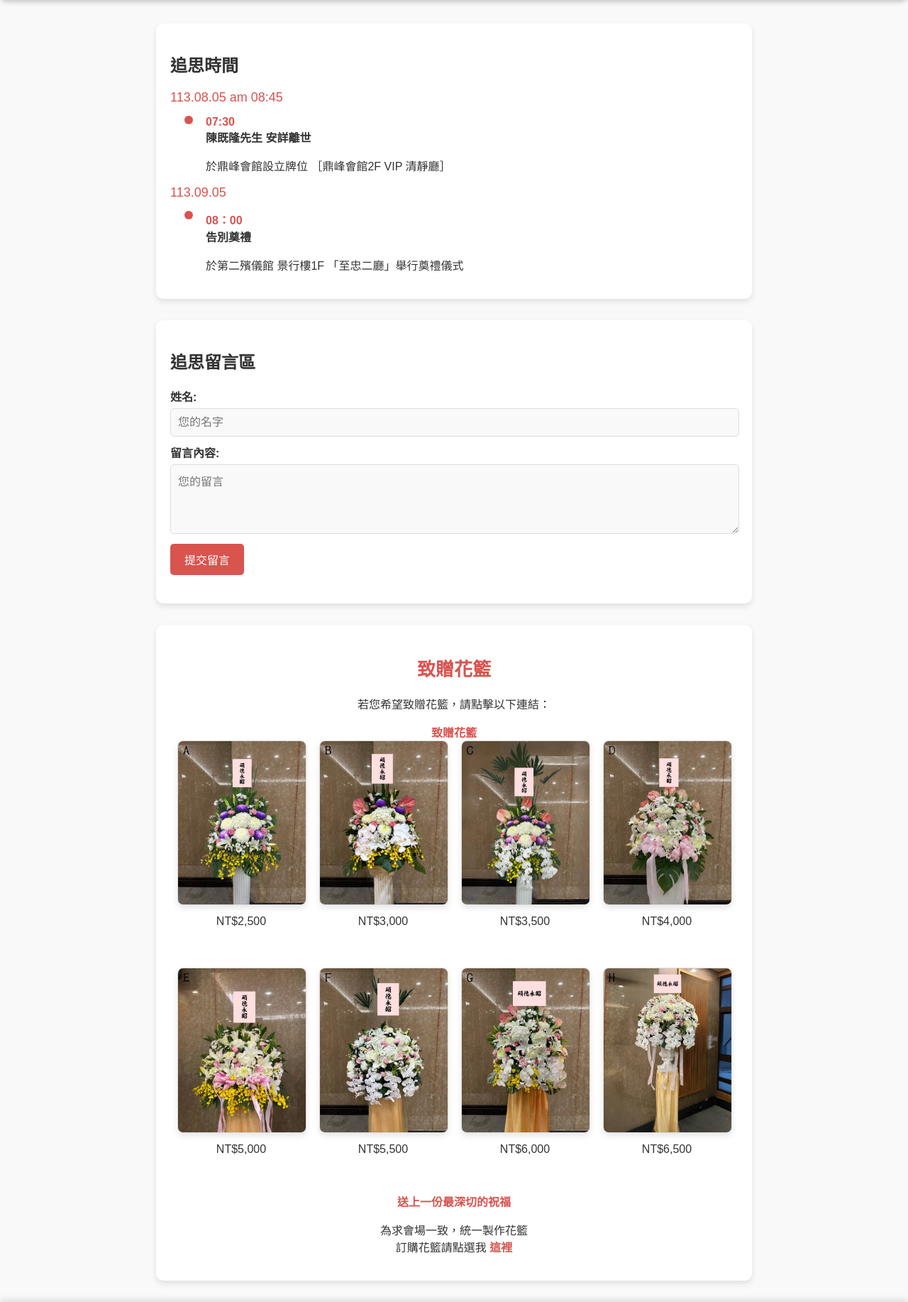
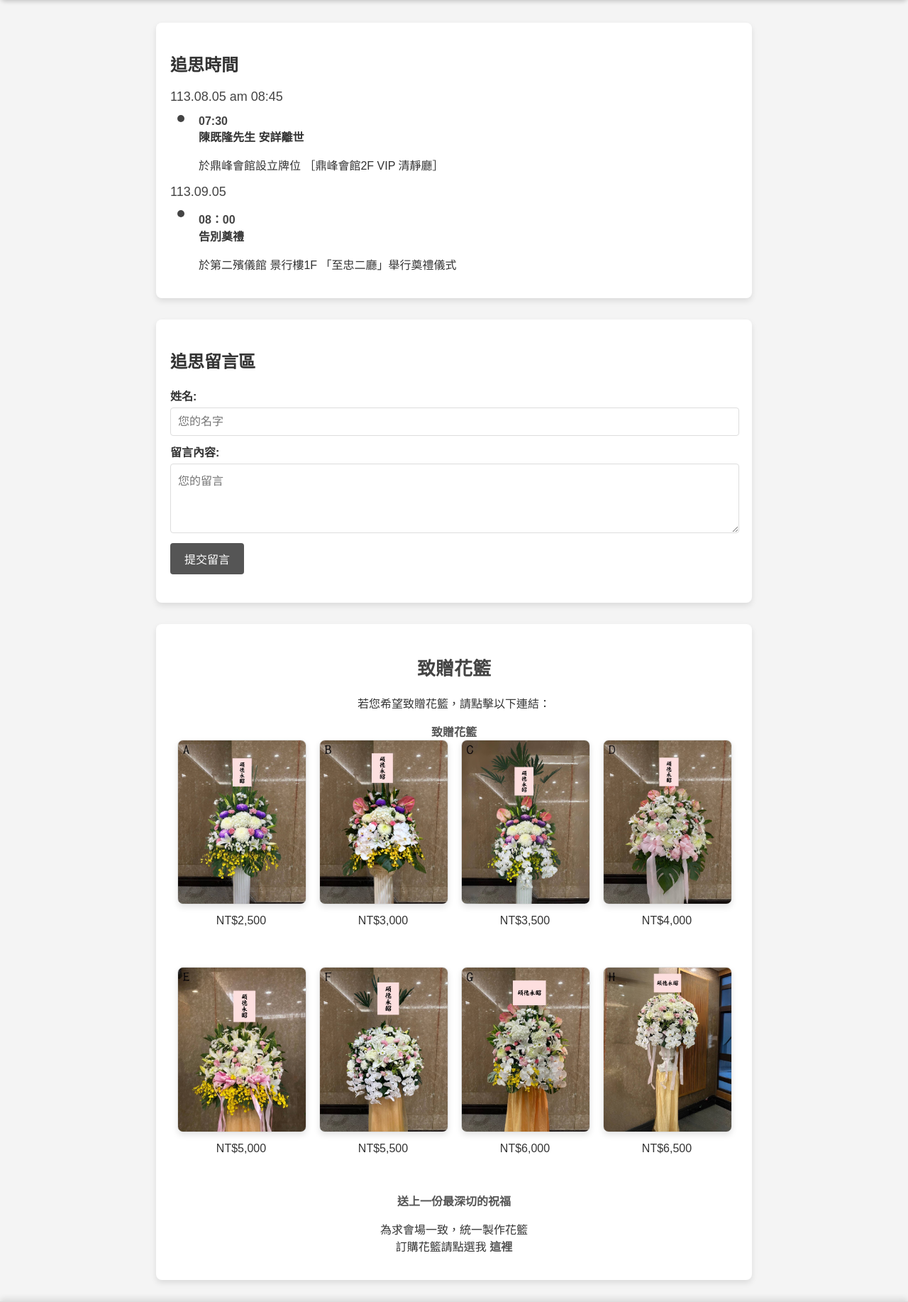
Before and after one commit to Shiangan/Bestwish, a PHP site: page /obituary.html in a window 1280 px wide. Shown: the part 1430-3264 px from the top of the page at 71% size. Run offline with PHP 8.4, Linux system fonts and the light colour scheme.

Commit message:
Update obituary.css

```diff
--- a/obituary.css
+++ b/obituary.css
@@ -1,18 +1,18 @@
 /* 全局設定 */
 body {
-    font-family: 'Noto Sans TC', sans-serif; /* 使用較有質感的字體 */
+    font-family: 'Noto Sans TC', sans-serif;
     color: #333;
     margin: 0;
     padding: 0;
-    background-color: #f9f9f9;
+    background-color: #f4f4f4; /* 使用淡灰色背景 */
 }
 
 /* 標頭 */
 header {
-    background-color: #fff;
+    background-color: #ffffff; /* 使用白色背景 */
     padding: 20px;
     text-align: center;
-    border-bottom: 2px solid #e0e0e0;
+    border-bottom: 1px solid #dddddd; /* 淡灰色邊框 */
     box-shadow: 0 4px 8px rgba(0, 0, 0, 0.1); /* 增加陰影效果 */
 }
 
@@ -71,8 +71,8 @@ header h1 {
     margin: 30px auto;
     padding: 20px;
     max-width: 800px;
-    background-color: #fff; /* 背景顏色 */
-    border-radius: 10px;
+    background-color: #ffffff; /* 使用白色背景 */
+    border-radius: 8px;
     box-shadow: 0 4px 8px rgba(0, 0, 0, 0.1); /* 增加陰影效果 */
 }
 
@@ -83,30 +83,30 @@ header h1 {
 
 .VivaTimeline dt {
     font-size: 18px;
-    color: #d9534f; /* 溫暖的紅色調 */
+    color: #444444; /* 深灰色文字 */
     margin-bottom: 10px;
 }
 
 .VivaTimeline dd {
     position: relative;
-    padding-left: 50px;
+    padding-left: 40px;
     margin: 15px 0;
 }
 
 .VivaTimeline .circ {
     position: absolute;
-    left: 20px;
+    left: 10px;
     top: 0;
-    width: 12px;
-    height: 12px;
-    background-color: #d9534f; /* 溫暖的紅色調 */
+    width: 10px;
+    height: 10px;
+    background-color: #444444; /* 深灰色圓點 */
     border-radius: 50%;
-    box-shadow: 0 0 0 4px #fff; /* 增加圓環效果 */
+    box-shadow: 0 0 0 4px #ffffff; /* 增加圓環效果 */
 }
 
 .VivaTimeline .time {
     font-weight: bold;
-    color: #d9534f; /* 溫暖的紅色調 */
+    color: #444444; /* 深灰色文字 */
 }
 
 /* 留言區 */
@@ -114,8 +114,8 @@ header h1 {
     margin: 30px auto;
     padding: 20px;
     max-width: 800px;
-    background-color: #fff; /* 背景顏色 */
-    border-radius: 10px;
+    background-color: #ffffff; /* 使用白色背景 */
+    border-radius: 8px;
     box-shadow: 0 4px 8px rgba(0, 0, 0, 0.1); /* 增加陰影效果 */
 }
 
@@ -134,33 +134,33 @@ header h1 {
     width: calc(100% - 20px);
     padding: 10px;
     margin-bottom: 10px;
-    border: 1px solid #ddd;
-    border-radius: 5px;
+    border: 1px solid #dddddd; /* 淡灰色邊框 */
+    border-radius: 4px;
     font-size: 16px;
-    background-color: #f9f9f9; /* 背景顏色 */
+    background-color: #ffffff; /* 使用白色背景 */
 }
 
 #comment-form button {
-    background-color: #d9534f; /* 溫暖的紅色調 */
+    background-color: #555555; /* 中灰色按鈕 */
     border: none;
-    color: #fff;
+    color: #ffffff;
     padding: 10px 20px;
     cursor: pointer;
-    border-radius: 5px;
+    border-radius: 4px;
     font-size: 16px;
     transition: background-color 0.3s ease;
 }
 
 #comment-form button:hover {
-    background-color: #c9302c; /* 深紅色調 */
+    background-color: #333333; /* 深灰色按鈕 */
 }
 
 .comment {
-    border: 1px solid #ddd;
+    border: 1px solid #dddddd; /* 淡灰色邊框 */
     padding: 10px;
     margin-bottom: 10px;
-    border-radius: 5px;
-    background-color: #f9f9f9; /* 背景顏色 */
+    border-radius: 4px;
+    background-color: #ffffff; /* 使用白色背景 */
     font-size: 16px;
 }
 
@@ -188,8 +188,8 @@ header h1 {
     margin: 30px auto;
     padding: 20px;
     max-width: 800px;
-    background-color: #fff; /* 背景顏色 */
-    border-radius: 10px;
+    background-color: #ffffff; /* 使用白色背景 */
+    border-radius: 8px;
     box-shadow: 0 4px 8px rgba(0, 0, 0, 0.1); /* 增加陰影效果 */
     text-align: center;
 }
@@ -197,13 +197,13 @@ header h1 {
 #donate-flower h2 {
     font-size: 26px;
     font-weight: 600;
-    color: #d9534f; /* 溫暖的紅色調 */
+    color: #444444; /* 深灰色文字 */
     margin-bottom: 20px;
 }
 
 #donate-flower p {
     font-size: 16px;
-    color: #333;
+    color: #333333; /* 深灰色文字 */
 }
 
 #flower-basket-gallery {
@@ -236,11 +236,11 @@ header h1 {
 .price {
     margin-top: 10px;
     font-size: 18px;
-    color: #d9534f; /* 溫暖的紅色調 */
+    color: #444444; /* 深灰色文字 */
 }
 
 #donate-flower a {
-    color: #d9534f; /* 溫暖的紅色調 */
+    color: #555555; /* 中灰色 */
     text-decoration: none;
     font-weight: bold;
 }
```
Also changed, not shown: other parts of obituary.css (+13 -13 lines).
